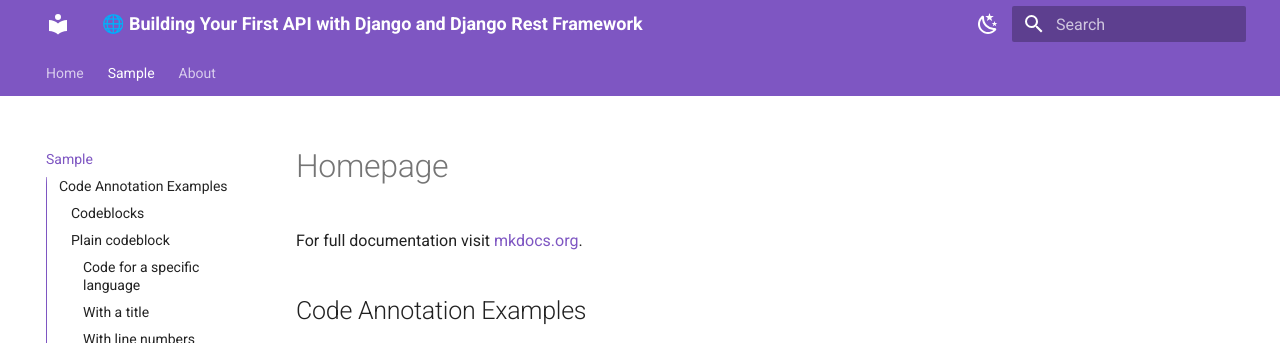
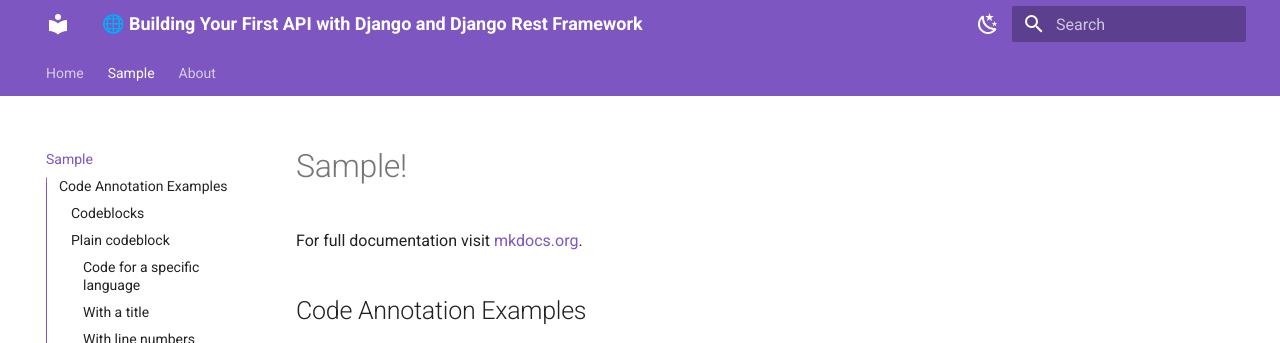
Before and after one commit to lipemorais/building-your-first-api-with-django-and-django-rest-framework, an MkDocs documentation site: the page built from docs/sample.md, in a window 1280 px wide and 900 px high. Shown: the top 343 px of the window. Built offline with MkDocs 1.6.1 and Material for MkDocs 9.7.7, drawn with Linux system fonts in a browser that asks for light colours; emoji names are drawn with the system emoji font.

Commit message:
Update title in sample.md documentation
The commit changes the title in the 'sample.md' documentation file from "Homepage" to "Sample!". No other changes or additions were made in this commit.

```diff
--- a/docs/sample.md
+++ b/docs/sample.md
@@ -1,4 +1,4 @@
-# Homepage
+# Sample!
 
 For full documentation visit [mkdocs.org](https://www.mkdocs.org).
 
```
